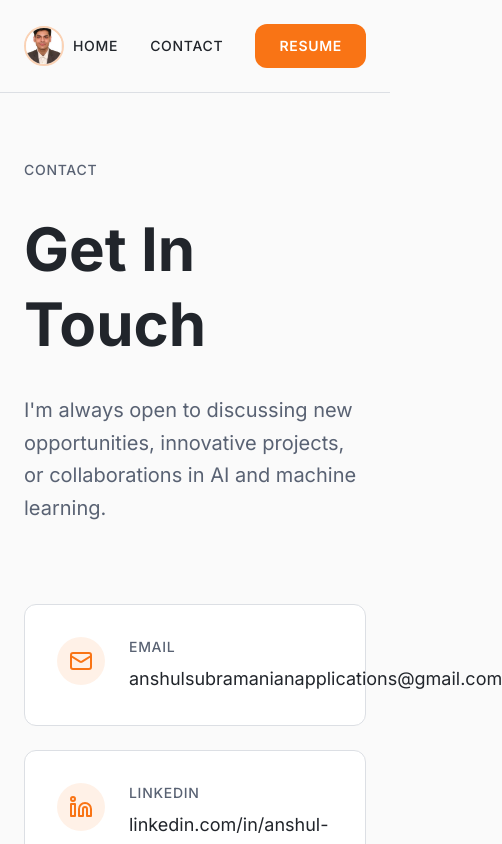
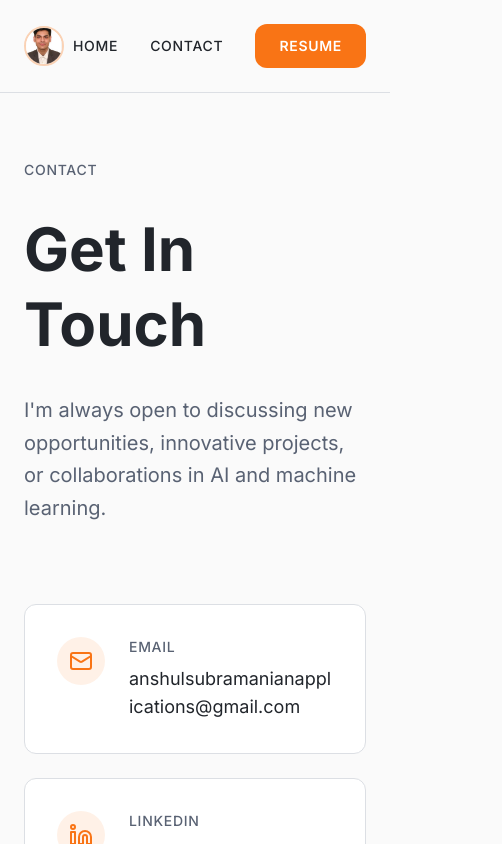
Before and after one commit to anshulsubramanian/anshul-portfolio, a React (Vite) app: page /anshul-portfolio/contact in a window 390 px wide. Shown: the top 844 px of the page, 502 px wide, since content can reach past the window. Built offline with nearby package versions, Linux system fonts and the light colour scheme; the HTML template or start-up script is replaced by a standard one.

Commit message:
Fix view for mobile

```diff
--- a/src/pages/Contact.tsx
+++ b/src/pages/Contact.tsx
@@ -41,12 +41,12 @@ const Contact = () => {
                 href={item.href}
                 target={item.label === "LinkedIn" ? "_blank" : undefined}
                 rel={item.label === "LinkedIn" ? "noopener noreferrer" : undefined}
-                className="flex items-start gap-6 p-8 bg-card border border-border rounded-xl hover:border-secondary/30 transition-all group"
+                className="flex items-start gap-6 p-8 bg-card border border-border rounded-xl hover:border-secondary/30 transition-all group break-words"
               >
                 <div className="w-12 h-12 rounded-full bg-secondary/10 flex items-center justify-center flex-shrink-0 group-hover:bg-secondary transition-colors">
                   <Icon className="w-6 h-6 text-secondary group-hover:text-secondary-foreground transition-colors" />
                 </div>
-                <div>
+                <div className="min-w-0">
                   <h3 className="text-sm font-medium text-muted-foreground mb-2 uppercase tracking-wider">{item.label}</h3>
                   <p className="text-lg text-foreground group-hover:text-secondary transition-colors">{item.value}</p>
                 </div>
--- a/src/pages/Index.tsx
+++ b/src/pages/Index.tsx
@@ -163,7 +163,7 @@ const Index = () => {
           <p className="text-sm uppercase tracking-wider text-white/80 mb-8 font-medium">
             AI/ML ENGINEER
           </p>
-          <h1 className="text-6xl md:text-8xl font-bold mb-8 text-white leading-tight">
+          <h1 className="text-4xl sm:text-6xl md:text-8xl font-bold mb-8 text-white leading-tight break-words">
             Anshul Subramanian
           </h1>
           <p className="text-xl md:text-2xl text-white/90 leading-relaxed max-w-3xl mb-12">
```
